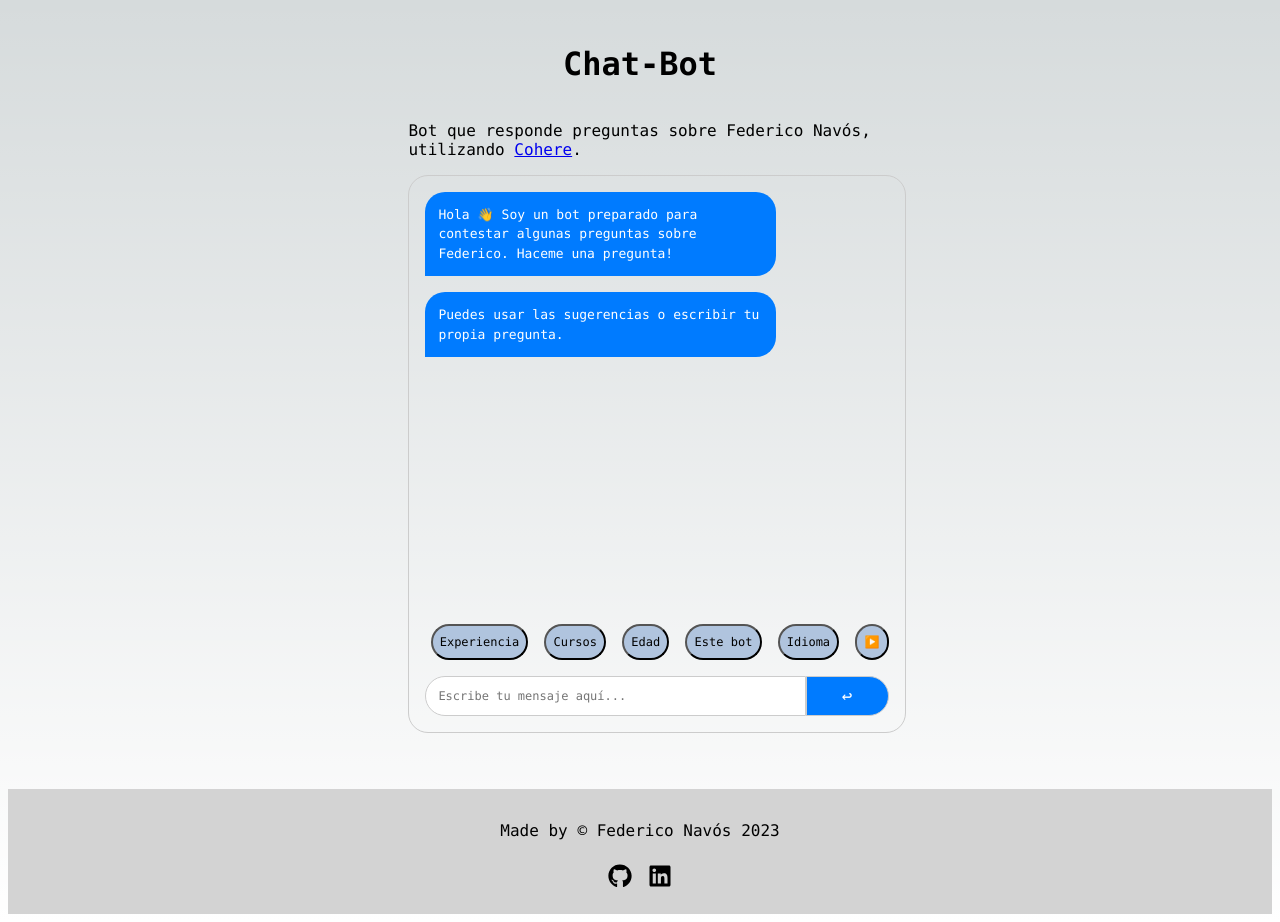
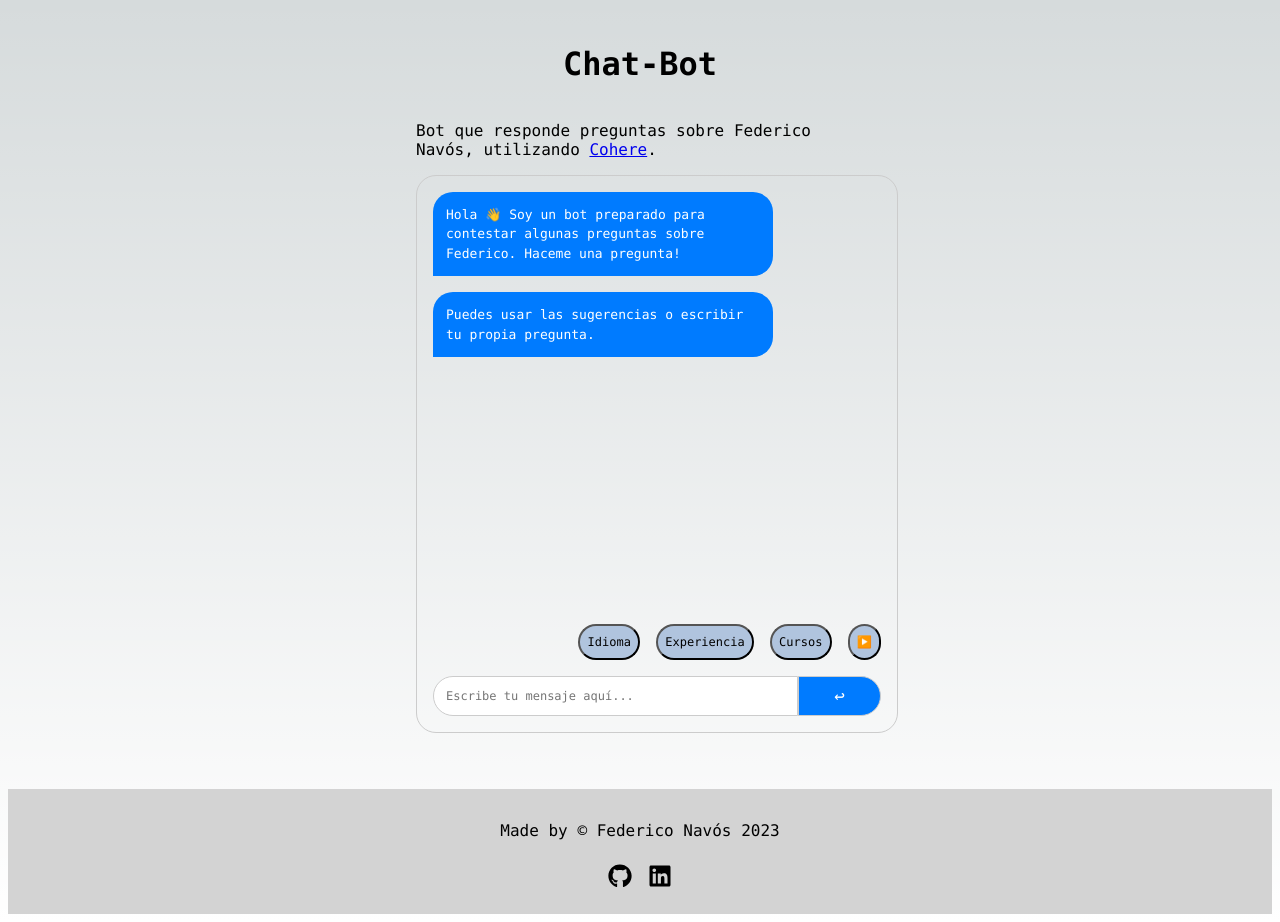
Before and after one commit to fedenavos/chat-bot, a Next.js app: page / in a window 1280 px wide. Built offline with nearby package versions, Linux system fonts and the light colour scheme.

Commit message:
Add random suggestions

```diff
--- a/components/Chat.tsx
+++ b/components/Chat.tsx
@@ -1,13 +1,14 @@
 import styles from "@/styles/Chat.module.css";
 import { useEffect, useRef, useState } from "react";
 // Font Awesome Icons
-import { faAndroid, faAngular, faBitcoin, faCss3Alt, faGithub, faHtml5, faJsSquare, faLinkedin, faPython, faReact } from "@fortawesome/free-brands-svg-icons";
+import { faAndroid, faAngular, faBitcoin, faGithub, faJsSquare, faLinkedin, faPython, faReact } from "@fortawesome/free-brands-svg-icons";
 import { faChartLine, faCode, faDatabase, faDownload, faGamepad } from "@fortawesome/free-solid-svg-icons";
 import { FontAwesomeIcon } from "@fortawesome/react-fontawesome";
 // Components
 import Message from "./Message";
 // Examples
 import { EXAMPLES } from "../data/EXAMPLES";
+import Suggestion from "./Suggestion";
 
 
 type Message = {
@@ -30,6 +31,7 @@ const Chat = () => {
     const [question, setQuestion] = useState<string>("");
     const [loading, setLoading] = useState<boolean>(false);
     const [displaySuggestions, setDisplaySuggestions] = useState<boolean>(true);
+    const [suggestions, setSuggestions] = useState<number[]>([]);
 
     const container = useRef<HTMLDivElement>(null);
 
@@ -41,6 +43,7 @@ const Chat = () => {
                 type: "bot",
             }));
         }, 4000);
+        setSuggestionsNum();
         return () => clearTimeout(interval);
     }, []);
 
@@ -91,12 +94,26 @@ const Chat = () => {
         sendMessages(response);
     }
 
+    const SUGGESTIONS = [
+        <Suggestion key={0} tag="Experiencia" question="Podrías hablar un poco sobre tu experiencia laboral?" callback={setQuestion} />,
+        <Suggestion key={1} tag="Cursos" question="Contame sobre los cursos que hiciste" callback={setQuestion} />,
+        <Suggestion key={2} tag="Edad" question="Cuantos años tenés?" callback={setQuestion} />,
+        <Suggestion key={3} tag="Este bot" question="Que usaste para armar este chat?" callback={setQuestion} />,
+        <Suggestion key={4} tag="Idioma" question="Sabes hablar inglés?" callback={setQuestion} />,
+        <Suggestion key={5} tag="Hobbies" question="Que te gusta hacer en tu tiempo libre?" callback={setQuestion} />,
+        <Suggestion key={6} tag="Contacto" question="Como puedo hablar con vos?" callback={setQuestion} />,
+        <Suggestion key={7} tag="Tecnologías" question="Que tecnologías manejás?" callback={setQuestion} />,
+        <Suggestion key={8} tag="Estudios" question="Qué y dónde estudiaste?" callback={setQuestion} />,
+
+    ];
+
     function sendMessages(response: JSX.Element | JSX.Element[]) {
         const DELAY = 3500;
         if (Array.isArray(response)) {
             const len = response.length;
             setTimeout(() => {
                 setLoading(false);
+                setSuggestionsNum();
             }, (len - 1) * DELAY);
             for (let i = 0; i < response.length; i++) {
                 setTimeout(() => {
@@ -116,9 +133,20 @@ const Chat = () => {
             })
             );
             setLoading(false);
+            setSuggestionsNum();
         }
     }
 
+    const setSuggestionsNum = () => {
+        let suggestionNumbers: number[] = [];
+        while (suggestionNumbers.length < 3) {
+            let randomNumber = Math.floor(Math.random() * 5);
+            if (!suggestionNumbers.includes(randomNumber)) {
+                suggestionNumbers.push(randomNumber);
+            }
+        }
+        setSuggestions(suggestionNumbers);
+    }
 
     return (
         <div className={styles.container}>
@@ -148,32 +176,10 @@ const Chat = () => {
                 {
                     displaySuggestions ? (
                         <div className={styles.suggestedMessages}>
-                            <button
-                                className={styles.suggestedMessage}
-                                type="button"
-                                onClick={() => setQuestion("Dónde trabajaste?")}
-                            >Experiencia</button>
-                            <button
-                                className={styles.suggestedMessage}
-                                type="button"
-                                onClick={() => setQuestion("Contame sobre los cursos que hiciste")}
-                            >Cursos</button>
-                            <button
-                                className={styles.suggestedMessage}
-                                type="button"
-                                onClick={() => setQuestion("Cuantos años tenés?")}
-                            >Edad</button>
-                            <button
-                                className={styles.suggestedMessage}
-                                type="button"
-                                onClick={() => setQuestion("Que usaste para armar este chat?")}
-                            >Este bot</button>
-                            <button
-                                className={styles.suggestedMessage}
-                                type="button"
-                                onClick={() => setQuestion("Sabes hablar inglés?")}
-                            >Idioma</button>
-                            <button
+                            {
+                                suggestions.map((suggestion) => SUGGESTIONS[suggestion])
+                            }
+                            <button key={10}
                                 className={styles.suggestedMessage}
                                 type="button"
                                 onClick={() => setDisplaySuggestions(false)}
--- /dev/null
+++ b/components/Suggestion.tsx
@@ -0,0 +1,12 @@
+
+import styles from '../styles/Suggestion.module.css';
+
+export default function Suggestion({ tag, question, callback }: { tag: string, question: string, callback: Function }) {
+    return (
+        <button
+            className={styles.suggestedMessage}
+            type="button"
+            onClick={() => callback(question)}
+        >{tag}</button>
+    );
+}
--- a/data/EXAMPLES.tsx
+++ b/data/EXAMPLES.tsx
@@ -107,8 +107,8 @@ export const EXAMPLES = [
     { "text": "Qué idiomas sabes hablar?", "label": "language" },
     // EDUCATION
     { "text": "Donde estudiaste?", "label": "education" },
-    { "text": "¿Cuál es su nivel de educación más o?", "label": "education" },
-    { "text": "¿Cuál es su título más o?", "label": "education" },
+    { "text": "¿Cuál es su nivel de educación más alto?", "label": "education" },
+    { "text": "¿Cuál es su título?", "label": "education" },
     { "text": "¿Dónde estudió y cuál fue su especialización?", "label": "education" },
     { "text": "¿Cuáles fueron algunos de sus cursos o asignaturas favoritas y por qué?", "label": "education" },
     { "text": "¿Cómo le ayudaron sus estudios a desarrollar habilidades específicas?", "label": "education" },
@@ -151,6 +151,9 @@ export const EXAMPLES = [
     { "text": "Y que tecnologías", "label": "skills" },
     { "text": "Con qué tecnologías trabajas?", "label": "skills" },
     { "text": "Con qué tecnologías tenes experiencia?", "label": "skills" },
+    { "text": "Que lenguajes de programación conocés?", "label": "skills" },
+    { "text": "Que lenguajes de programación usas?", "label": "skills" },
+    { "text": "Que frameworks manejas?", "label": "skills" },
     // LIFE SKILLS
     { "text": "Que habilidades tenes?", "label": "life_skills" },
     { "text": "Que habilidades tenes fuera de la tecnología?", "label": "life_skills" },
--- a/styles/Chat.module.css
+++ b/styles/Chat.module.css
@@ -139,7 +139,7 @@
 
 .suggestedMessage {
     padding: 0.6em;
-    max-width: 40%;
+    max-width: 30%;
     color: black;
     background-color: lightsteelblue;
     border-radius: 20px;
--- /dev/null
+++ b/styles/Suggestion.module.css
@@ -0,0 +1,10 @@
+.suggestedMessage {
+    padding: 0.6em;
+    max-width: 30%;
+    color: black;
+    background-color: lightsteelblue;
+    border-radius: 20px;
+    font-size: 12px;
+    line-height: 1.5em;
+    cursor: pointer;
+}
```
